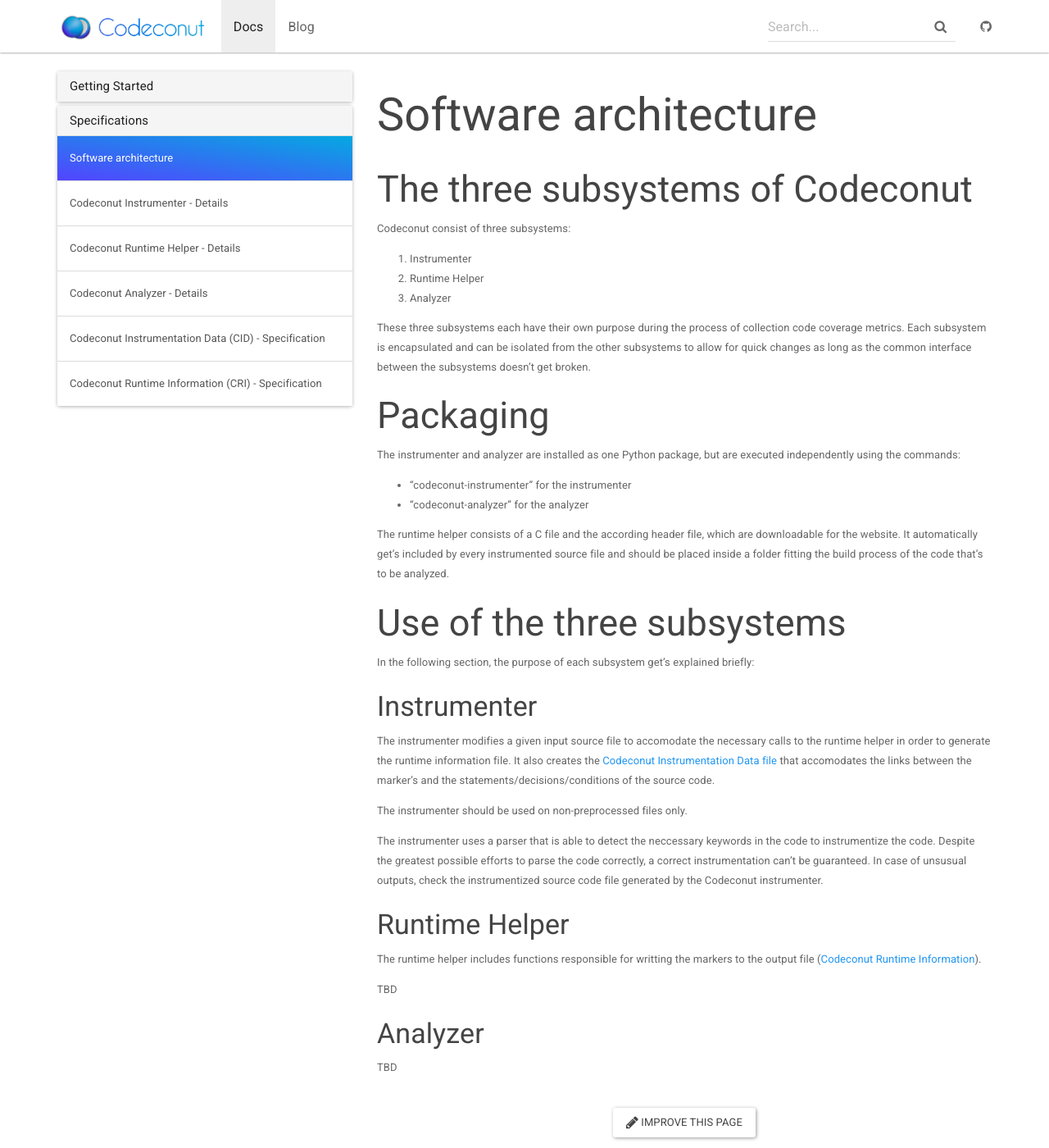
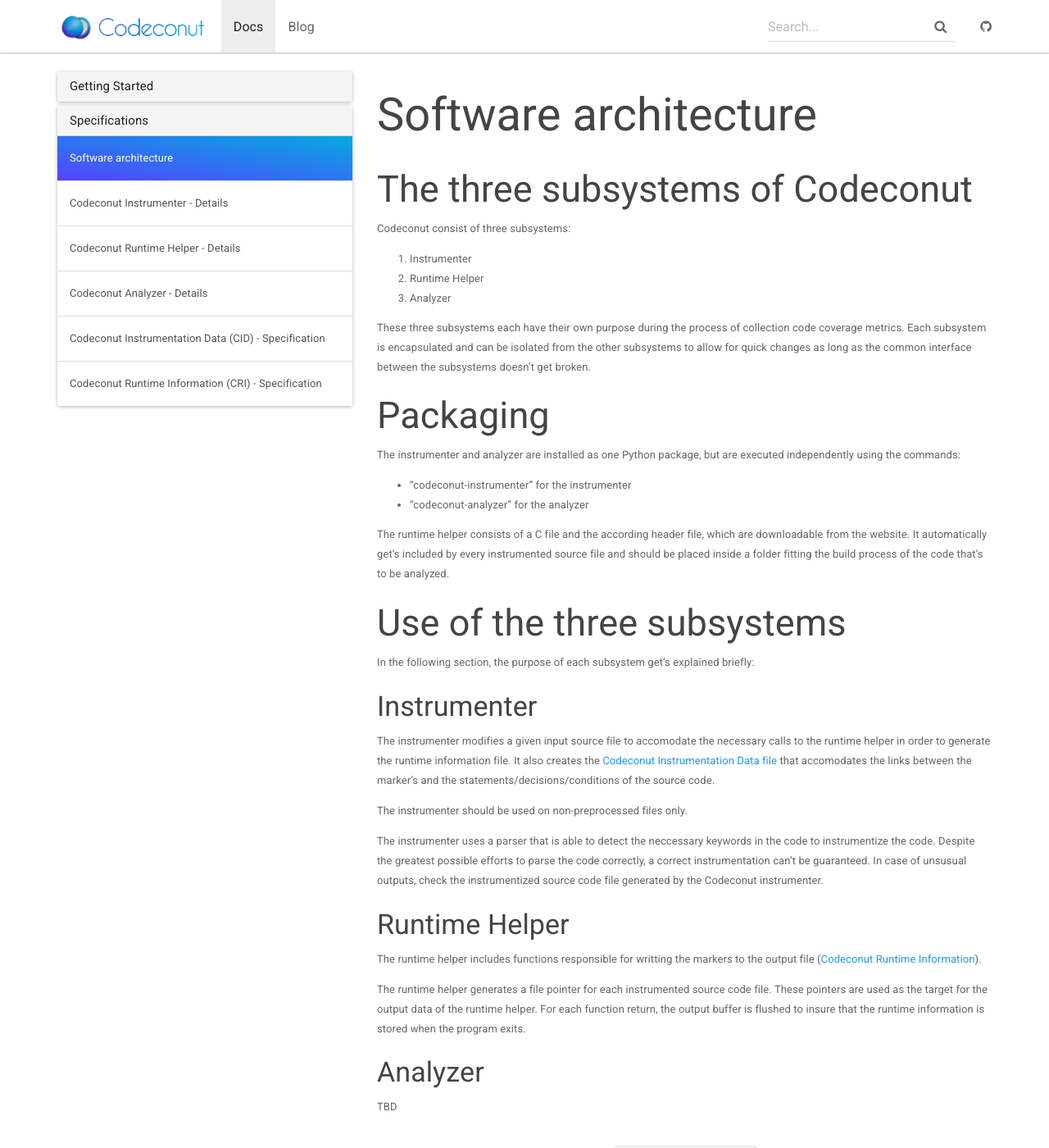
Before and after one commit to coveron/Coveron_Instrumenter, a Jekyll site: the page built from docs/_docs/architecture.md, in a window 1280 px wide and 1400 px high. Shown: the whole window at 82% size. Built offline with Jekyll 4.4.1, drawn with Linux system fonts in a browser that asks for light colours.

Commit message:
Extended info on the Codeconut Runtime Helper

```diff
--- a/docs/_docs/architecture.md
+++ b/docs/_docs/architecture.md
@@ -21,7 +21,7 @@
 - "codeconut-instrumenter" for the instrumenter
 - "codeconut-analyzer" for the analyzer
 
-The runtime helper consists of a C file and the according header file, which are downloadable for the website.
+The runtime helper consists of a C file and the according header file, which are downloadable from the website.
 It automatically get's included by every instrumented source file and should be placed inside a folder fitting the build process of the code that's to be analyzed.
 
 
@@ -42,7 +42,7 @@
 
 The runtime helper includes functions responsible for writting the markers to the output file ([Codeconut Runtime Information]({{site.baseurl}}{% link _docs/cri_format.md %})).
 
-TBD
+The runtime helper generates a file pointer for each instrumented source code file. These pointers are used as the target for the output data of the runtime helper. For each function return, the output buffer is flushed to insure that the runtime information is stored when the program exits.
 
 
 ### Analyzer
```
